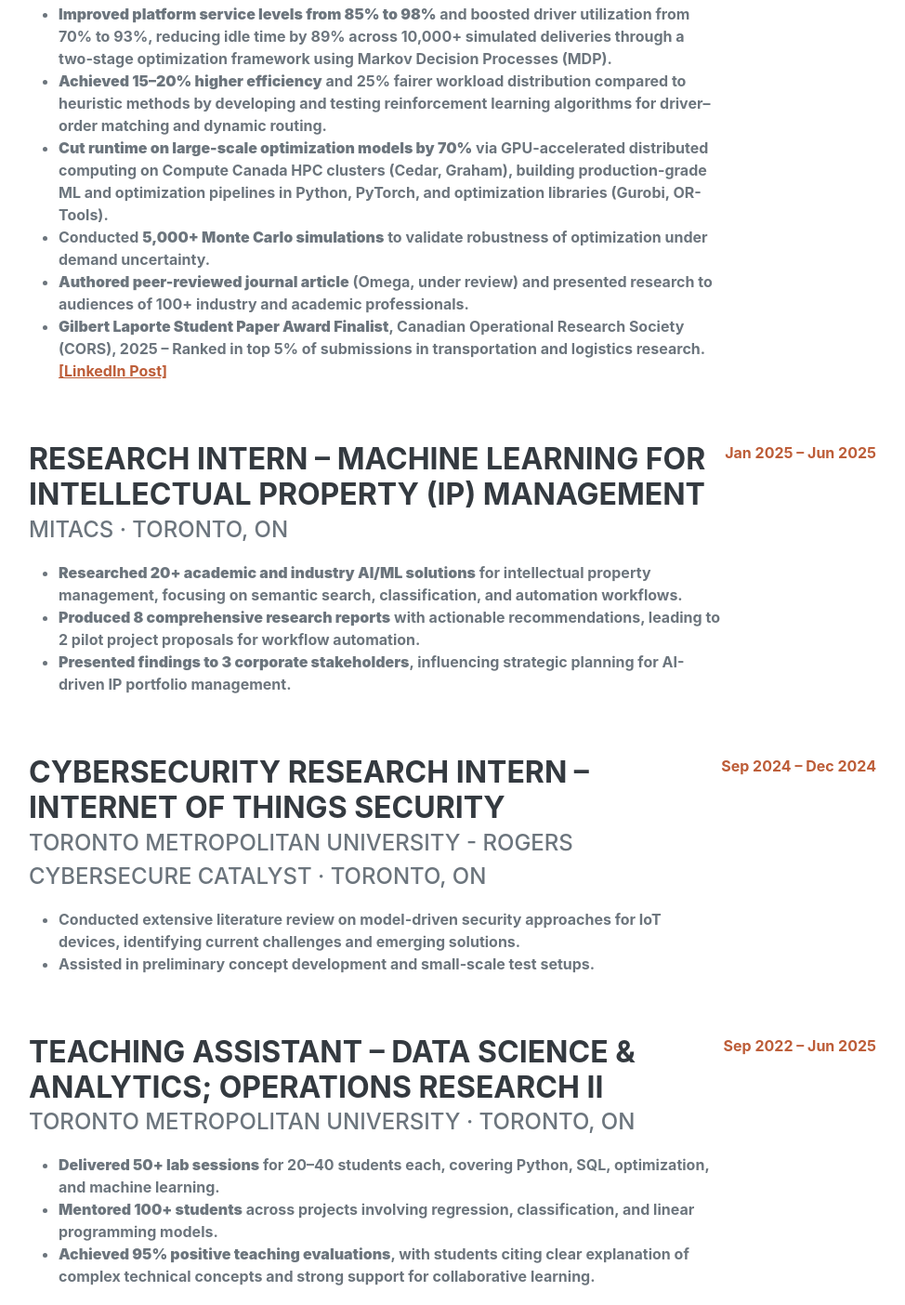
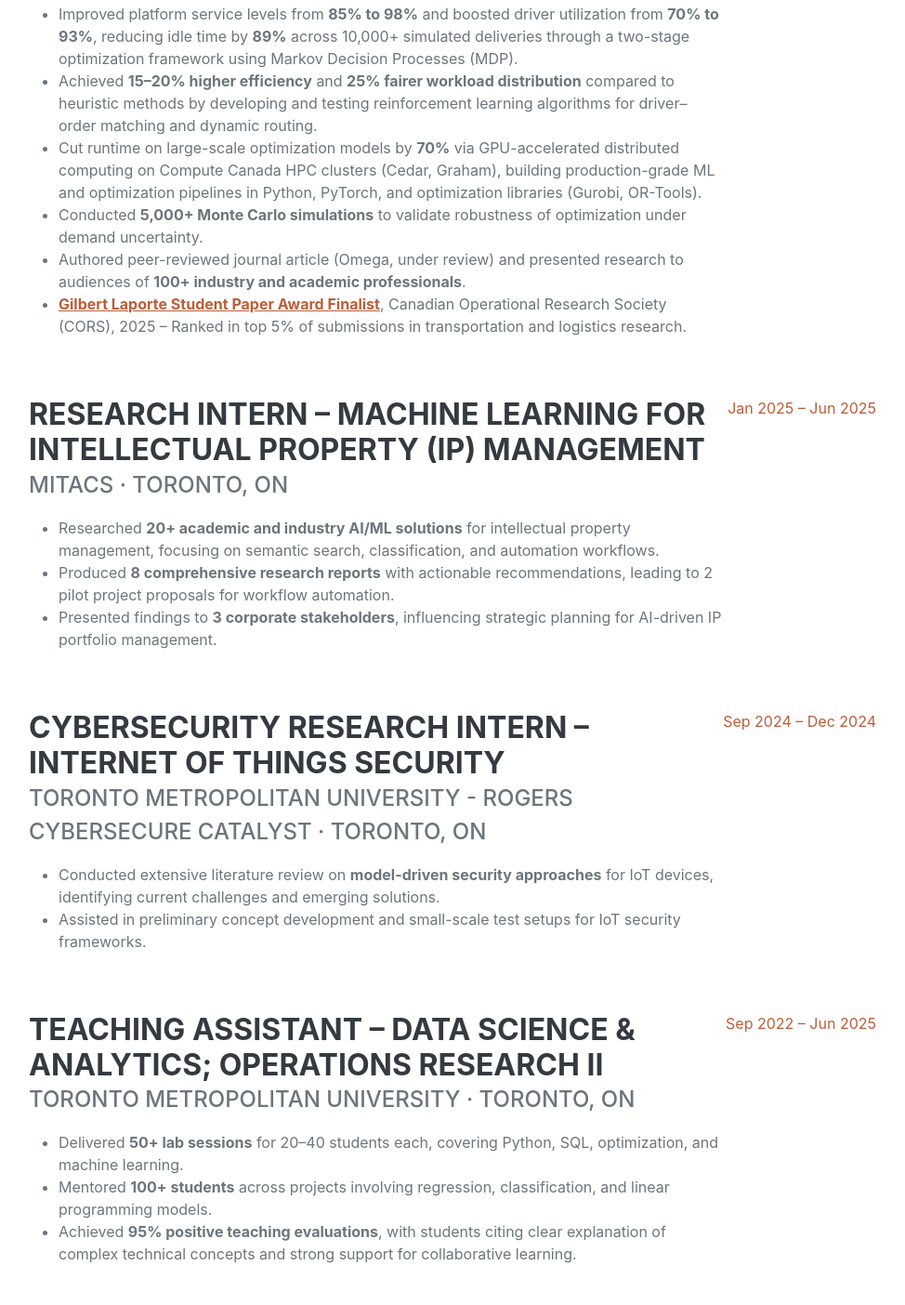
Before and after one commit to sahilpbhatt/sahilbhatt.github.io, a website: page index.html in a window 1280 px wide. Shown: the part 1122-2526 px from the top of the page at 93% size, without its empty margins (289-1263 px from the left). Drawn offline with nearby package versions, Linux system fonts and the light colour scheme; a web font is replaced by a local one.

Commit message:
Update index.html

```diff
--- a/index.html
+++ b/index.html
@@ -52,10 +52,10 @@
           <p class="lead mb-4">Applied Scientist specializing in machine learning, operations research, and large-scale optimization. Experienced in reinforcement learning, mathematical programming, simulation modeling, and high-performance computing. Skilled in Python, SQL, and distributed systems with expertise in deploying ML models and optimization pipelines on GPU-accelerated clusters.</p>
 
           <ul class="mb-4">
-            <li><strong>Achieved 98% service level and 93% driver utilization</strong> by designing a two-stage optimization framework for crowdsourced delivery platforms.</li>
-            <li><strong>Reduced driver idle time by 89%</strong> through reinforcement learning algorithms for dynamic driver–order matching.</li>
-            <li><strong>Accelerated training and simulation by 70%</strong> using distributed GPU clusters for large-scale experimentation.</li>
-            <li><strong>Presented technical findings at leading AI/ML conferences.</li>
+            <li>Achieved <strong>98% service level and 93% driver utilization</strong> by designing a two-stage optimization framework for crowdsourced delivery platforms.</li>
+            <li>Reduced <strong>driver idle time by 89%</strong> through reinforcement learning algorithms for dynamic driver–order matching.</li>
+            <li>Accelerated <strong>training and simulation by 70%</strong> using distributed GPU clusters for large-scale experimentation.</li>
+            <li>Presented technical findings at leading AI/ML conferences.</li>
           </ul>
 
           <div class="mb-4">
@@ -83,12 +83,13 @@
               <h3 class="mb-0">Graduate Researcher – Mathematical Optimization and Operations Research</h3>
               <div class="subheading mb-3">Toronto Metropolitan University · Toronto, ON</div>
               <ul>
-                <li><strong>Improved platform service levels from 85% to 98%</strong> and boosted driver utilization from 70% to 93%, reducing idle time by 89% across 10,000+ simulated deliveries through a two-stage optimization framework using Markov Decision Processes (MDP).</li>
-                <li><strong>Achieved 15–20% higher efficiency</strong> and 25% fairer workload distribution compared to heuristic methods by developing and testing reinforcement learning algorithms for driver–order matching and dynamic routing.</li>
-                <li><strong>Cut runtime on large-scale optimization models by 70%</strong> via GPU-accelerated distributed computing on Compute Canada HPC clusters (Cedar, Graham), building production-grade ML and optimization pipelines in Python, PyTorch, and optimization libraries (Gurobi, OR-Tools).</li>
+                <li>Improved platform service levels from <strong>85% to 98%</strong> and boosted driver utilization from <strong>70% to 93%</strong>, reducing idle time by <strong>89%</strong> across 10,000+ simulated deliveries through a two-stage optimization framework using Markov Decision Processes (MDP).</li>
+                <li>Achieved <strong>15–20% higher efficiency</strong> and <strong>25% fairer workload distribution</strong> compared to heuristic methods by developing and testing reinforcement learning algorithms for driver–order matching and dynamic routing.</li>
+                <li>Cut runtime on large-scale optimization models by <strong>70%</strong> via GPU-accelerated distributed computing on Compute Canada HPC clusters (Cedar, Graham), building production-grade ML and optimization pipelines in Python, PyTorch, and optimization libraries (Gurobi, OR-Tools).</li>
                 <li>Conducted <strong>5,000+ Monte Carlo simulations</strong> to validate robustness of optimization under demand uncertainty.</li>
-                <li><strong>Authored peer-reviewed journal article</strong> (Omega, under review) and presented research to audiences of 100+ industry and academic professionals.</li>
-               <li><strong>Gilbert Laporte Student Paper Award Finalist</strong>, Canadian Operational Research Society (CORS), 2025 – Ranked in top 5% of submissions in transportation and logistics research. <a href="https://www.linkedin.com/feed/update/urn:li:activity:7337951461810589696/" target="_blank">[LinkedIn Post]</a></li> </ul>
+                <li>Authored peer-reviewed journal article (Omega, under review) and presented research to audiences of <strong>100+ industry and academic professionals</strong>.</li>
+                <li><strong><a href="https://www.linkedin.com/feed/update/urn:li:activity:7337951461810589696/" target="_blank">Gilbert Laporte Student Paper Award Finalist</a></strong>, Canadian Operational Research Society (CORS), 2025 – Ranked in top 5% of submissions in transportation and logistics research.</li>
+              </ul>
             </div>
             <div class="flex-shrink-0"><span class="text-primary">Sep 2022 – Aug 2025</span></div>
           </div>
@@ -98,9 +99,9 @@
               <h3 class="mb-0">Research Intern – Machine Learning for Intellectual Property (IP) Management</h3>
               <div class="subheading mb-3">Mitacs · Toronto, ON</div>
               <ul>
-                <li><strong>Researched 20+ academic and industry AI/ML solutions</strong> for intellectual property management, focusing on semantic search, classification, and automation workflows.</li>
-                <li><strong>Produced 8 comprehensive research reports</strong> with actionable recommendations, leading to 2 pilot project proposals for workflow automation.</li>
-                <li><strong>Presented findings to 3 corporate stakeholders</strong>, influencing strategic planning for AI-driven IP portfolio management.</li>
+                <li>Researched <strong>20+ academic and industry AI/ML solutions</strong> for intellectual property management, focusing on semantic search, classification, and automation workflows.</li>
+                <li>Produced <strong>8 comprehensive research reports</strong> with actionable recommendations, leading to 2 pilot project proposals for workflow automation.</li>
+                <li>Presented findings to <strong>3 corporate stakeholders</strong>, influencing strategic planning for AI-driven IP portfolio management.</li>
               </ul>
             </div>
             <div class="flex-shrink-0"><span class="text-primary">Jan 2025 – Jun 2025</span></div>
@@ -111,8 +112,8 @@
               <h3 class="mb-0">Cybersecurity Research Intern – Internet of Things Security</h3>
               <div class="subheading mb-3">Toronto Metropolitan University - Rogers Cybersecure Catalyst · Toronto, ON</div>
               <ul>
-                <li>Conducted extensive literature review on model-driven security approaches for IoT devices, identifying current challenges and emerging solutions.</li>
-                <li>Assisted in preliminary concept development and small-scale test setups.</li>
+                <li>Conducted extensive literature review on <strong>model-driven security approaches</strong> for IoT devices, identifying current challenges and emerging solutions.</li>
+                <li>Assisted in preliminary concept development and small-scale test setups for IoT security frameworks.</li>
               </ul>
             </div>
             <div class="flex-shrink-0"><span class="text-primary">Sep 2024 – Dec 2024</span></div>
@@ -123,9 +124,9 @@
               <h3 class="mb-0">Teaching Assistant – Data Science & Analytics; Operations Research II</h3>
               <div class="subheading mb-3">Toronto Metropolitan University · Toronto, ON</div>
               <ul>
-                <li><strong>Delivered 50+ lab sessions</strong> for 20–40 students each, covering Python, SQL, optimization, and machine learning.</li>
-                <li><strong>Mentored 100+ students</strong> across projects involving regression, classification, and linear programming models.</li>
-                <li><strong>Achieved 95% positive teaching evaluations</strong>, with students citing clear explanation of complex technical concepts and strong support for collaborative learning.</li>
+                <li>Delivered <strong>50+ lab sessions</strong> for 20–40 students each, covering Python, SQL, optimization, and machine learning.</li>
+                <li>Mentored <strong>100+ students</strong> across projects involving regression, classification, and linear programming models.</li>
+                <li>Achieved <strong>95% positive teaching evaluations</strong>, with students citing clear explanation of complex technical concepts and strong support for collaborative learning.</li>
               </ul>
             </div>
             <div class="flex-shrink-0"><span class="text-primary">Sep 2022 – Jun 2025</span></div>
@@ -219,10 +220,10 @@
               <div class="subheading mb-3">Bachelor of Engineering (BEng), Mechanical Engineering</div>
               <div class="mb-2"><strong>Honours:</strong> With Distinction</div>
               <div class="mb-2">
-                <strong>Capstone:</strong> Designed autonomous snow-removal robot, improving navigation accuracy by 30% and reducing manual intervention by 50%.
+                <strong>Capstone:</strong> Designed autonomous snow-removal robot, improving navigation accuracy by <strong>30%</strong> and reducing manual intervention by <strong>50%</strong>.
               </div>
               <div>
-                <strong>Extracurricular:</strong> Toronto Met Robotics – built robotic hockey goalie achieving record SAR score (88.60); qualified for University Rover Challenge Finals.
+                <strong>Extracurricular:</strong> Toronto Met Robotics – built robotic hockey goalie achieving record SAR score (<strong>88.60</strong>); qualified for University Rover Challenge Finals.
               </div>
             </div>
             <div class="flex-shrink-0"><span class="text-primary">Sep 2018 – Sep 2022</span></div>
@@ -273,7 +274,7 @@
               <div>
                 <h4 class="mb-1">Gilbert Laporte Student Paper Award Finalist</h4>
                 <div class="subheading mb-2">Canadian Operational Research Society (CORS), 2025</div>
-                <p class="mb-2">Finalist for outstanding scholarly contributions in transportation and logistics research. </p>
+                <p class="mb-2">Finalist for outstanding scholarly contributions in transportation and logistics research.</p>
                 <a href="https://www.linkedin.com/feed/update/urn:li:activity:7337951461810589696/" target="_blank" class="btn btn-outline-primary btn-sm">View Official Announcement</a>
               </div>
             </div>
@@ -285,7 +286,7 @@
               <div>
                 <h4 class="mb-1">Queen Elizabeth II Graduate Scholarship in Science and Technology (QEII-GSST)</h4>
                 <div class="subheading mb-2">2024 · $15,000</div>
-                <p>Competitive provincial scholarship awarded to top 5% of graduate students recognizing academic excellence in STEM.</p>
+                <p>Competitive provincial scholarship awarded to <strong>top 5%</strong> of graduate students recognizing academic excellence in STEM.</p>
               </div>
             </div>
           </div>
```
